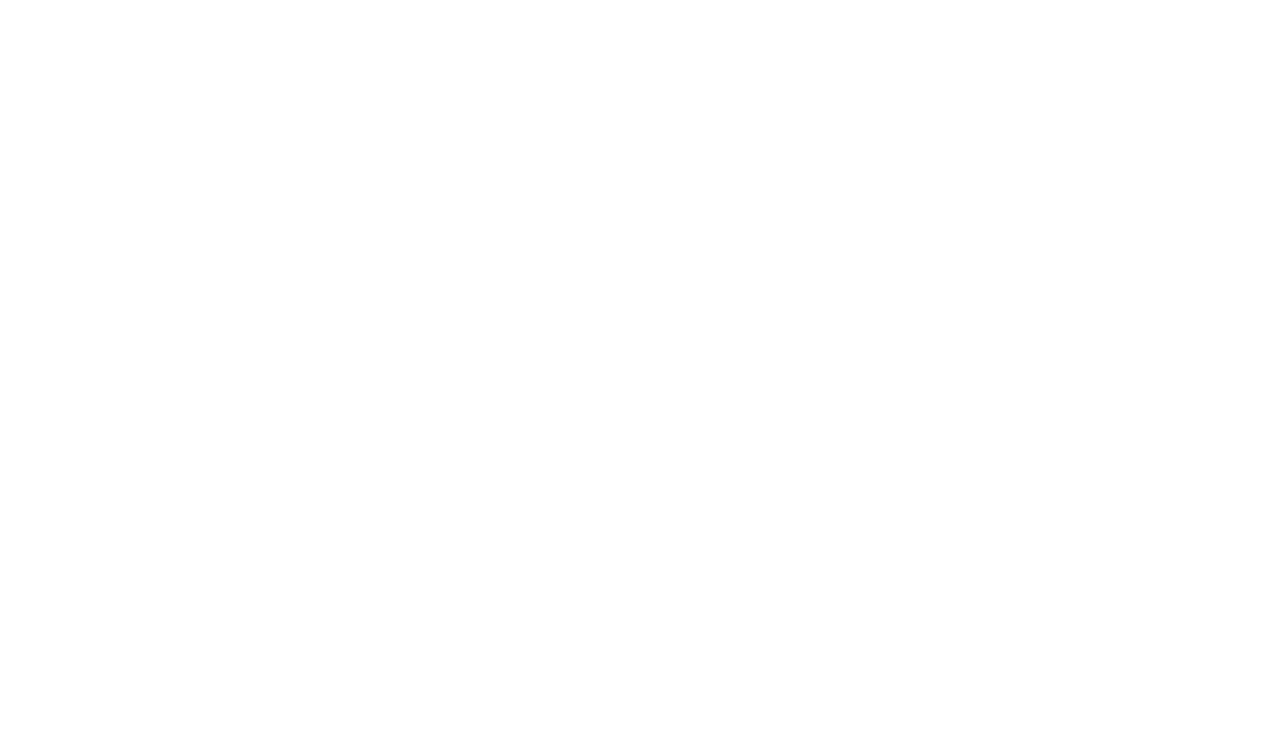
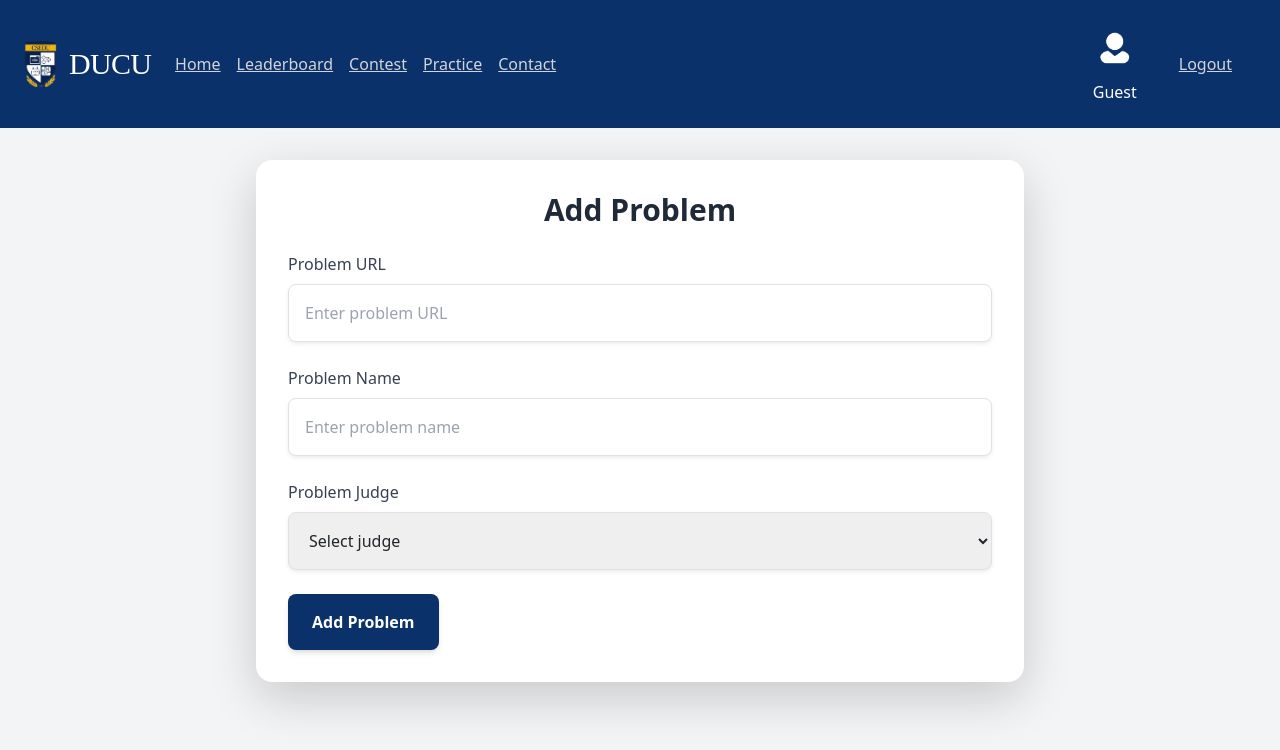
Before and after one commit to Kaizer-13/DU-CP-Frontend, a React (Vite) app in the folder DUCP-FrontEnd/: page /addProblem in a window 1280 px wide. Before the commit this address had no page. Shown: the top 750 px of the page. Built offline with nearby package versions, Linux system fonts and the light colour scheme; the HTML template or start-up script is replaced by a standard one.

Commit message:
final changes

```diff
--- a/DUCP-FrontEnd/src/App.jsx
+++ b/DUCP-FrontEnd/src/App.jsx
@@ -25,6 +25,7 @@
 import CheckContest from './Pages/CheckContest';
 import CreatePost from './Pages/CreatePost';
 import ProblemPage from './Pages/ProblemPage';
+import AddProblem from './Pages/AddProblem';
 function App() {
   return (
     <>
@@ -91,6 +92,8 @@
             element={<Practice/>}
 
         />
+        <Route path="/addProblem" element={<AddProblem/>} />
+
       <Route path="/contests/:contestId" element={<ContestPage/>}/>
       <Route path="/create-post" element={<CreatePost announcement={false}/>} />
       <Route path="/create-announcement" element={<CreatePost announcement={true}/>} />
@@ -102,6 +105,7 @@
       <Route path="/problem/:problemId" element={<ProblemPage/>} />
       <Route path="/contests/:contestId/problem/:problemId" element={<ContestPage/>} />
 
+
       </Routes>
     </Router>
   </>
--- /dev/null
+++ b/DUCP-FrontEnd/src/Pages/AddProblem.jsx
@@ -0,0 +1,109 @@
+import React, { useState } from 'react';
+import Navbar from '../Components/Navbar';
+import { ToastContainer, toast } from 'react-toastify';
+import 'react-toastify/dist/ReactToastify.css';
+
+
+function AddProblem() {
+  const [problemUrl, setProblemUrl] = useState('');
+  const [problemName, setProblemName] = useState('');
+  const [problemJudge, setProblemJudge] = useState('');
+  const [errorMessage, setErrorMessage] = useState('');
+
+  async function handleSubmit(e) {
+    e.preventDefault();
+    setErrorMessage('');
+
+    const requestData = {
+      problem_url: problemUrl,
+      problem_name: problemName,
+      problem_judge: problemJudge,
+    };
+
+    try {
+      const token = localStorage.getItem('access_token');
+      const response = await fetch('http://103.209.199.186:5000/admin/upload_problem', {
+        method: 'POST',
+        headers: {
+          'accept': 'application/json',
+          'Authorization': `Bearer ${token}`,
+          'Content-Type': 'application/json',
+        },
+        body: JSON.stringify(requestData),
+      });
+
+      if (response.data != null) {
+        toast.success('Problem added successfully');
+        setProblemUrl('');
+        setProblemName('');
+        setProblemJudge('');
+      } else {
+        const data = await response.json();
+      }
+    } catch (error) {
+        //
+    }
+  }
+
+  return (
+    <div className="min-h-screen bg-gray-100 flex flex-col">
+        <ToastContainer/>
+      <Navbar />
+      <div className="flex flex-col p-8 m-8 bg-white rounded-2xl shadow-lg w-full max-w-3xl mx-auto">
+        <h2 className="text-3xl font-extrabold text-center mb-6 text-gray-800">Add Problem</h2>
+        <form className="space-y-6" onSubmit={handleSubmit}>
+          <div className="flex flex-col space-y-6">
+            <div className="flex-1">
+              <label className="block text-gray-700 font-medium mb-1">Problem URL</label>
+              <input
+                type="text"
+                value={problemUrl}
+                onChange={(e) => setProblemUrl(e.target.value)}
+                className="mt-1 p-3 w-full border border-gray-300 rounded-lg shadow-sm focus:outline-none focus:ring-2 focus:ring-blue-400"
+                placeholder="Enter problem URL"
+              />
+            </div>
+            <div className="flex-1">
+              <label className="block text-gray-700 font-medium mb-1">Problem Name</label>
+              <input
+                type="text"
+                value={problemName}
+                onChange={(e) => setProblemName(e.target.value)}
+                className="mt-1 p-3 w-full border border-gray-300 rounded-lg shadow-sm focus:outline-none focus:ring-2 focus:ring-blue-400"
+                placeholder="Enter problem name"
+              />
+            </div>
+            <div className="flex-1">
+              <label className="block text-gray-700 font-medium mb-1">Problem Judge</label>
+              <select
+                value={problemJudge}
+                onChange={(e) => setProblemJudge(e.target.value)}
+                className="mt-1 p-3 w-full border border-gray-300 rounded-lg shadow-sm focus:outline-none focus:ring-2 focus:ring-blue-400"
+              >
+                <option value="">Select judge</option>
+                <option value="Codeforces">Codeforces</option>
+                <option value="VJ">Vjudge</option>
+                <option value="AC">AtCoder</option>
+              </select>
+            </div>
+            <div className="flex items-end">
+              <button
+                type="submit"
+                className="bg-dark-blue text-white font-bold py-3 px-6 rounded-lg shadow-md hover:bg-yellow-600 focus:outline-none focus:ring-2 focus:ring-blue-400"
+              >
+                Add Problem
+              </button>
+            </div>
+          </div>
+          {errorMessage && (
+            <div className="text-red-500 text-center font-semibold">
+              {errorMessage}
+            </div>
+          )}
+        </form>
+      </div>
+    </div>
+  );
+}
+
+export default AddProblem;
--- a/DUCP-FrontEnd/src/Pages/Practice.jsx
+++ b/DUCP-FrontEnd/src/Pages/Practice.jsx
@@ -61,9 +61,9 @@
             <Link to="/contests" className="underline text-gray-500 hover:text-dark-blue font-bold">
               Contests
             </Link>
-            <a href="#practice-problems" className="underline text-gray-500 hover:text-dark-blue font-bold">
-              Practice Problems
-            </a>
+            <Link to="/addProblem" className="underline text-gray-500 hover:text-dark-blue font-bold">
+              Add New Problem
+            </Link>
           </div>
         </div>
         <Table
```
